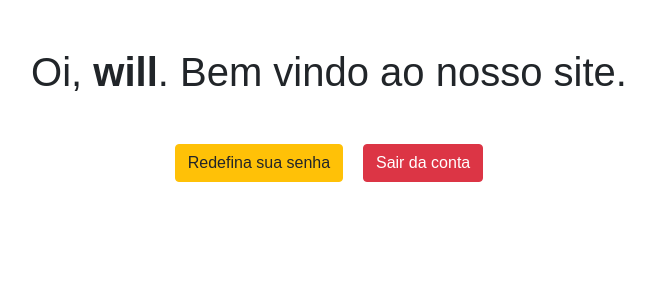
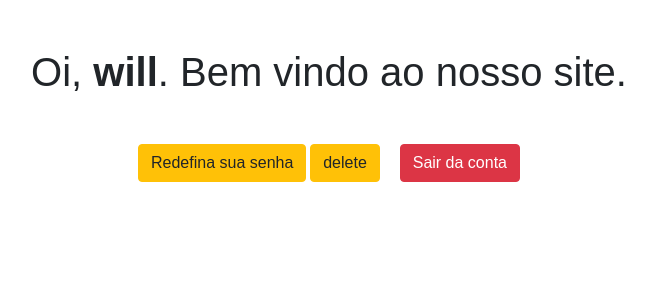
Before and after one commit to Will448/TI_Trab_Integrador, a PHP site: page /TI-CEMPE/screens/login/tela_inicial.php in a window 1280 px wide. Shown: the top 300 px of the page, without its empty margins (311-966 px from the left). Run offline with PHP 8.4, Linux system fonts and the light colour scheme; a user stored in the database is signed in.

Commit message:
Update tela_inicial.php

```diff
--- a/TI-CEMPE/screens/login/tela_inicial.php
+++ b/TI-CEMPE/screens/login/tela_inicial.php
@@ -23,6 +23,7 @@ if(!isset($_SESSION["loggedin"]) || $_SESSION["loggedin"] !== true){
     <h1 class="my-5">Oi, <b><?php echo htmlspecialchars($_SESSION["username"]); ?></b>. Bem vindo ao nosso site.</h1>
     <p>
         <a href="tela_resetsenha.php" class="btn btn-warning">Redefina sua senha</a>
+        <a href="delete.php" class="btn btn-warning">delete</a>
         <a href="tela_logout.php" class="btn btn-danger ml-3">Sair da conta</a>
     </p>
 </body>
```
